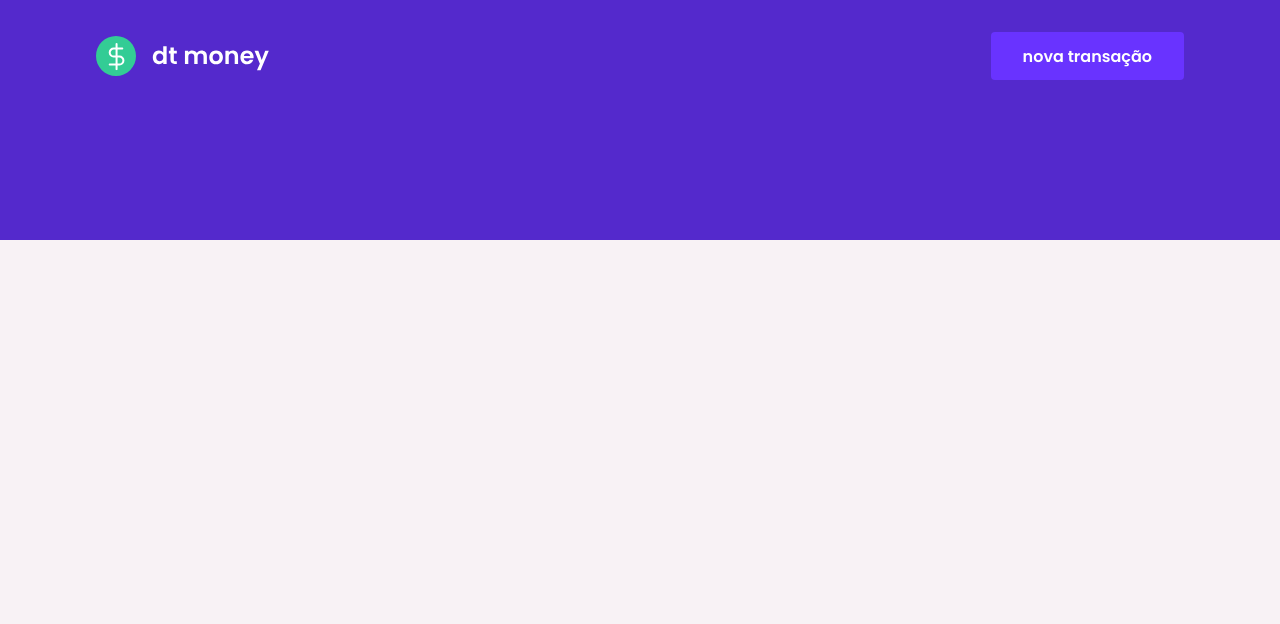
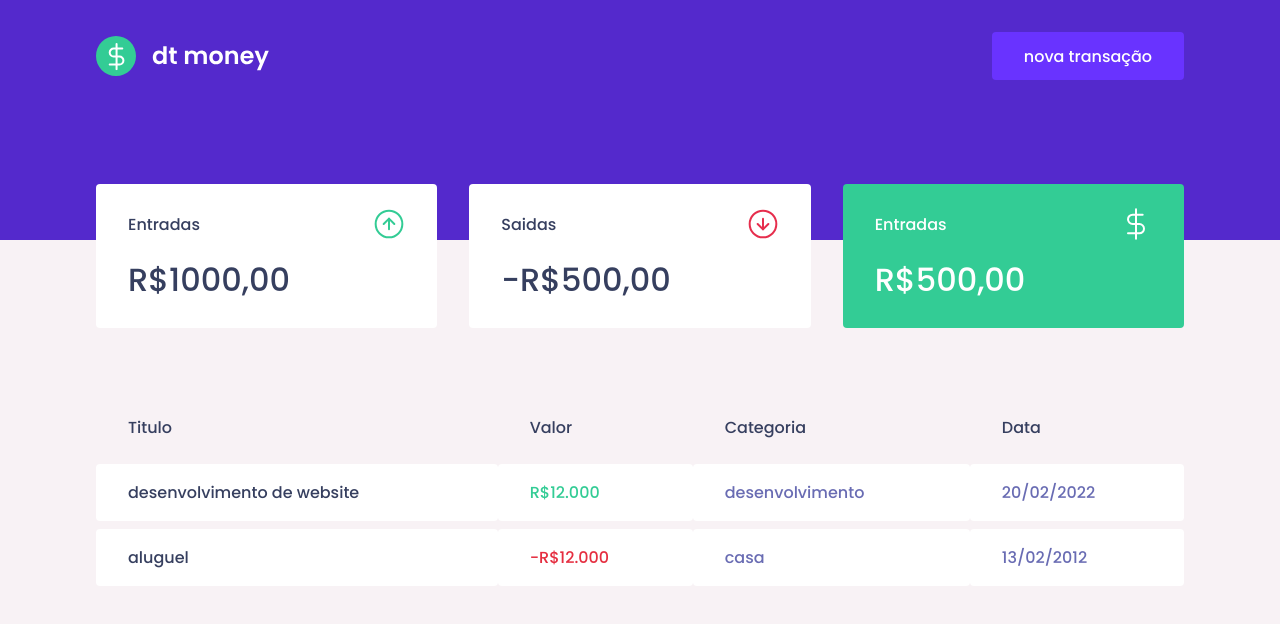
Before and after one commit to mauriciocosta404/dt-money-rocketseat, a React (Create React App) app: page / in a window 1280 px wide. Shown: the top 624 px of the page. Built offline with nearby package versions, Linux system fonts and the light colour scheme.

Commit message:
dushboard feito

```diff
--- a/public/index.html
+++ b/public/index.html
@@ -7,7 +7,7 @@
     <meta name="viewport" content="width=device-width, initial-scale=1" />
     <meta name="theme-color" content="#000000" />
    <link rel="shortcut icon" href="favicon.png" type="image/png">
-  <link href="https://fonts.googleapis.com/css2?family=Poppins:wght@600&display=swap" rel="stylesheet">
+  <link href="https://fonts.googleapis.com/css2?family=Poppins:wght@600;500&display=swap" rel="stylesheet">
     <title>dtMoney</title>
   </head>
   <body>
--- a/src/App.tsx
+++ b/src/App.tsx
@@ -1,5 +1,6 @@
 import { Header } from './components/header';
 import {GlobalStyle} from './styles/Global';
+import Dashboard from './components/Dashboard/index';
 
 function App() {
 
@@ -7,6 +8,7 @@
     <>
       <GlobalStyle/>
       <Header/>
+      <Dashboard/>
     </>
   );
 }
--- /dev/null
+++ b/src/components/Dashboard/index.tsx
@@ -0,0 +1,13 @@
+import * as C from './style';
+import Summary from '../Summary/index';
+import TransactionsTable from '../transactionsTable/index';
+
+const Dashboard:React.FC=()=>{
+    return(
+        <C.Container>
+            <Summary/>
+            <TransactionsTable/>
+        </C.Container>
+    )
+}
+export default Dashboard;
--- /dev/null
+++ b/src/components/Dashboard/style.ts
@@ -0,0 +1,7 @@
+import styled from 'styled-components';
+
+export const Container=styled.main`
+    max-width: 1120px;
+    margin: 0 auto;
+    padding: 2.5rem 1rem;
+`;
--- /dev/null
+++ b/src/components/Summary/index.tsx
@@ -0,0 +1,36 @@
+import * as C from './style';
+import incomeImg from '../../assets/income.svg';
+import outcomeImg from '../../assets/outcome.svg';
+import totalImg from '../../assets/total.svg';
+const Summary:React.FC=()=>{
+    return(
+        <C.Container>
+
+            <div>
+                <header>
+                    <p>Entradas</p>
+                    <img src={incomeImg} alt="entradas"/>
+                </header>
+                <strong>R$1000,00</strong>
+            </div>
+
+            <div>
+                <header>
+                    <p>Saidas</p>
+                    <img src={outcomeImg} alt="saidas"/>
+                </header>
+                <strong>-R$500,00</strong>
+            </div>
+
+            <div>
+                <header>
+                    <p>Entradas</p>
+                    <img src={totalImg} alt="total"/>
+                </header>
+                <strong>R$500,00</strong>
+            </div>
+
+        </C.Container>
+    )
+}
+export default Summary;
--- /dev/null
+++ b/src/components/Summary/style.ts
@@ -0,0 +1,32 @@
+import styled from 'styled-components';
+
+export const Container=styled.div`
+    display: grid;
+    grid-template-columns: repeat(3,1fr);
+    gap:2rem;
+    margin-top: -6rem;
+
+    div{
+        background: var(--shape);
+        padding: 1.5rem 2rem;
+        border-radius: 0.25rem;
+        color:var(--text-title);
+        header{
+            display:flex;
+            align-items: center;
+            justify-content: space-between;
+        }
+        strong{
+            display: block;
+            margin-top: 1rem;
+            font-size: 2rem;
+            font-weight: 500;
+            line-height: 3rem;
+        }
+
+        &:last-child{
+            background: var(--green);
+            color:#fff;
+        }
+    }
+`;
--- /dev/null
+++ b/src/components/transactionsTable/index.tsx
@@ -0,0 +1,36 @@
+import * as C from './style';
+
+const TransactionsTable:React.FC=()=>{
+    return(
+        <C.Container>
+            <table>
+                <thead>
+                    <tr>
+                        <th>Titulo</th>
+                        <th>Valor</th>
+                        <th>Categoria</th>
+                        <th>Data</th>
+                    </tr>
+                </thead>
+
+                <tbody>
+                    <tr>
+                        <td>desenvolvimento de website</td>
+                        <td className="deposit">R$12.000</td>
+                        <td>desenvolvimento</td>
+                        <td>20/02/2022</td>
+                    </tr>
+
+                    <tr>
+                        <td>aluguel</td>
+                        <td className='withdraw'>-R$12.000</td>
+                        <td>casa</td>
+                        <td>13/02/2012</td>
+                    </tr>
+
+                </tbody>
+            </table>
+        </C.Container>
+    )
+}
+export default TransactionsTable;
--- /dev/null
+++ b/src/components/transactionsTable/style.ts
@@ -0,0 +1,34 @@
+import styled from 'styled-components';
+
+export const Container=styled.div`
+    margin-top: 4rem;
+    table{
+        width: 100%;
+        border-spacing:0 .5rem;
+
+        th{
+            color:var(--text-title);
+            font-weight: 400;
+            padding: 1rem 2rem;
+            text-align: left;
+            line-height: 1.5rem;
+        }
+        td{
+            padding: 1rem 2rem;
+            border:0;
+            background: var(--shape);
+            color:var(--text-body);
+            border-radius: 0.25rem;
+
+            &:first-child{
+                color:var(--text-title);
+            }
+            &.withdraw{
+                color:var(--red);
+            }
+            &.deposit{
+                color:var(--green);
+            }
+        }
+    }
+`;
--- a/src/styles/Global.ts
+++ b/src/styles/Global.ts
@@ -9,6 +9,7 @@
         --text-title:#363F5F;
         --text-body:#696CB3;
         --shape:#ffffff;
+        --green:#33CC95;
     }
 
     *{
```
Also changed, not shown: src/assets/income.svg (renamed from src/assets/Entradas.svg), src/assets/outcome.svg (renamed from src/assets/Saídas.svg).
